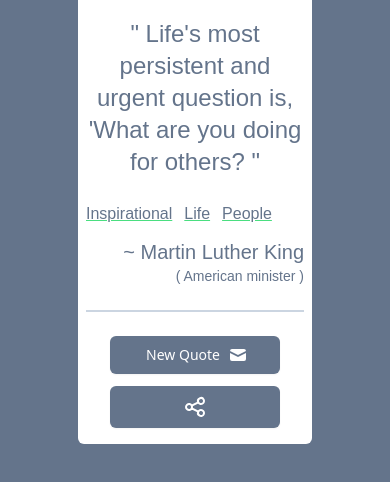
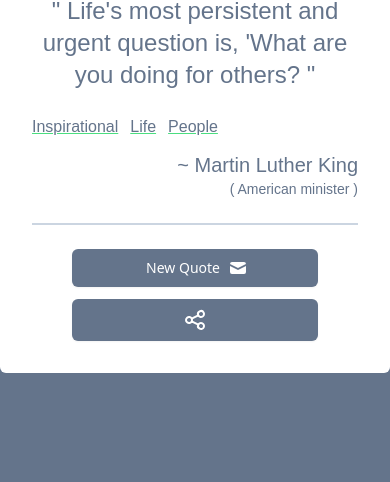
Before and after one commit to naylinmyat/Random-Quote-Generator, a plain HTML site: page index.html in a window 390 px wide. Shown: the part 310-792 px from the top of the page. Drawn offline with nearby package versions, Linux system fonts and the light colour scheme; a web font is replaced by a local one.

Commit message:
Quote-Generator

```diff
--- a/index.html
+++ b/index.html
@@ -12,13 +12,13 @@
     <link href="https://fonts.googleapis.com/css2?family=Diplomata+SC&family=Smooch&family=Stick+No+Bills:wght@300&display=swap" rel="stylesheet">
     <link rel="stylesheet" href="index.css" />
   </head>
-  <body class="bg-slate-500">
-    <div class="container w-3/5 mx-auto mt-40 py-4 px-2 bg-white rounded-md md:p-8">
+  <body class="w-screen h-screen bg-slate-500 flex justify-center items-center">
+    <div class="container w-full mx-auto p-8 bg-white rounded-md md:w-3/5">
       <h1 class="flex justify-center text-4xl text-slate-500 mb-8 text-center">Random Quote Generator</h1>
       <div id="quote-container" class="border-b-2 border-slate-300 mb-6">
         <h2 id="quote-text" class="text-2xl text-slate-500 text-center">Hello World.</h2>
 
-        <div class="flex flex-col w-full my-6 gap-3 md:flex-row justify-between">
+        <div class="flex flex-col w-full my-6 gap-3 md:flex-row md:justify-between">
           <ul class="w-full flex flex-1 gap-3" id="topics"></ul>
           <div>
             <span id="quote-author" class="text-xl text-slate-500 flex justify-end">
@@ -29,7 +29,7 @@
         </div>
       </div>
 
-      <div class="flex flex-col-reverse gap-3 justify-center px-6 md:flex-row">
+      <div class="flex flex-col-reverse gap-3 justify-center px-10 md:flex-row">
         <button
           type="button"
           id="share-btn"
```
